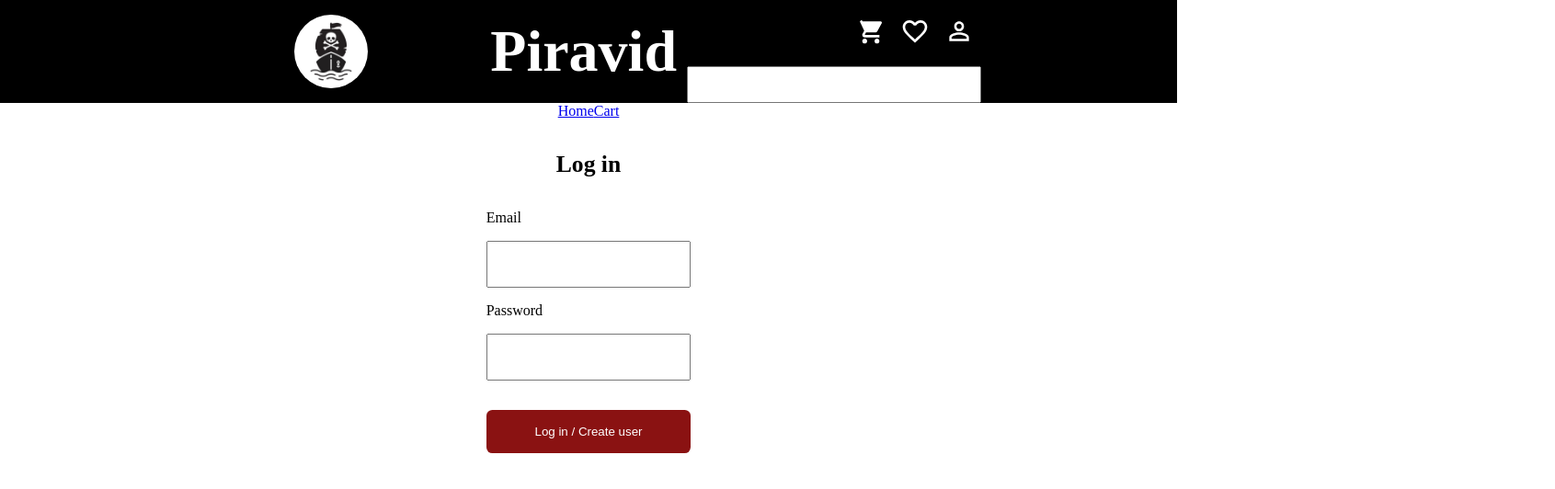
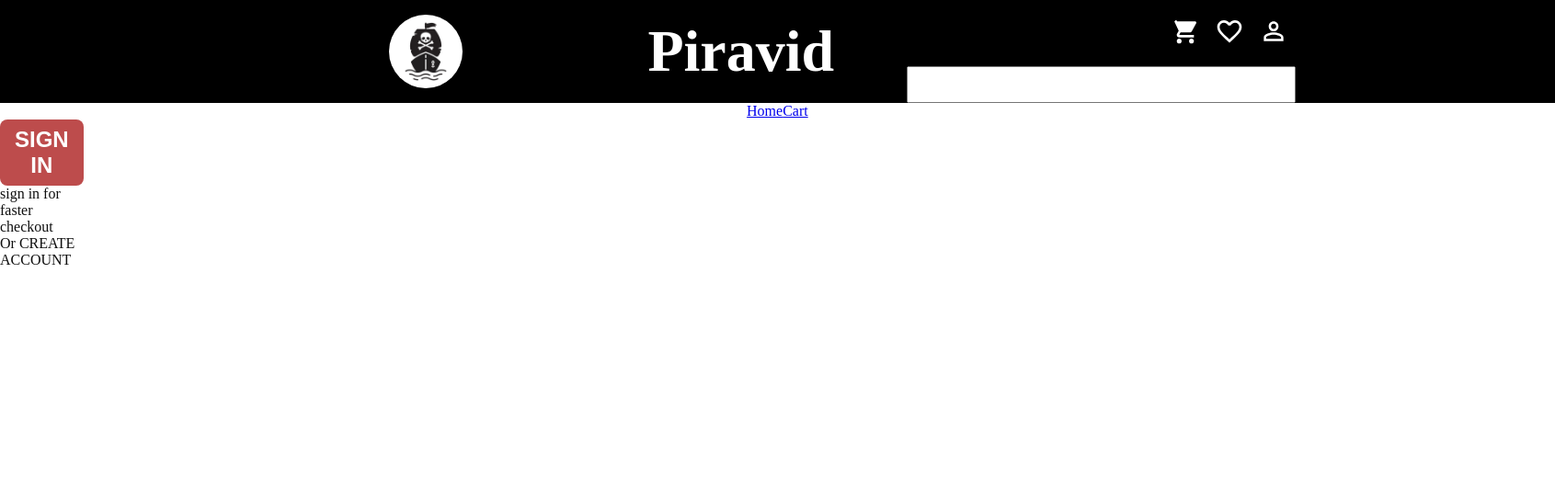
Before and after one commit to JoakimVanstrom/sinus-webshop, a Vue app: page /Checkout in a window 1280 px wide. Shown: the top 532 px of the page at 92% size, 1691 px wide, since content can reach past the window. Built offline with nearby package versions, Linux system fonts and the light colour scheme; a web font is replaced by a local one.

Commit message:
checkout view

```diff
--- a/src/App.vue
+++ b/src/App.vue
@@ -5,16 +5,15 @@
       <router-link to="/">Home</router-link>
       <router-link to="/Cart">Cart</router-link>
     </nav>
-    <Login />
     <router-view />
   </div>
 </template>
 
 <script>
-import Login from "@/components/Login.vue";
+
 import Header from "@/components/Header.vue";
 export default {
-  components: { Header, Login },
+  components: { Header,  },
 };
 </script>
 
--- a/src/router/index.js
+++ b/src/router/index.js
@@ -3,6 +3,7 @@ import VueRouter from 'vue-router'
 import Home from '../views/Home.vue'
 import Cart from '../views/Cart.vue'
 import Product from '../views/SingleProductView.vue'
+import Checkout from '../views/Checkout.vue'
 
 
 
@@ -19,6 +20,11 @@ const routes = [{
     component: Cart
   },
   {
+    path: '/Checkout',
+    name: 'Checkout',
+    component: Checkout
+  },
+  {
     path: '/Product',
     name: 'Product',
     component: Product
--- /dev/null
+++ b/src/views/Checkout.vue
@@ -0,0 +1,43 @@
+<template>
+  <main class="pay">
+
+    <div class="sign-in">
+      <button>SIGN IN</button>
+      <p>sign in for faster checkout</p>
+      <p>Or CREATE ACCOUNT</p>
+    </div>
+
+
+
+  </main>
+</template>
+
+<script>
+export default {
+
+};
+</script>
+
+<style>
+.sign-in {
+    display: grid;
+    place-items: left;
+    margin-right: 100rem;
+}
+.sign-in p {
+    margin-top: 0;
+    margin-bottom: 0;
+    color: #0f0f0f;
+}
+button {
+  background: rgba(161, 0, 0, 0.7);
+  border: none;
+  font-size: 1.5rem;
+  font-weight: bold;
+  color: #fff;
+  padding: 0.5rem 1rem;
+  border-radius: 0.5rem;
+  cursor: pointer;
+  transition: all 0.2s ease-in-out;
+}
+</style>
```
